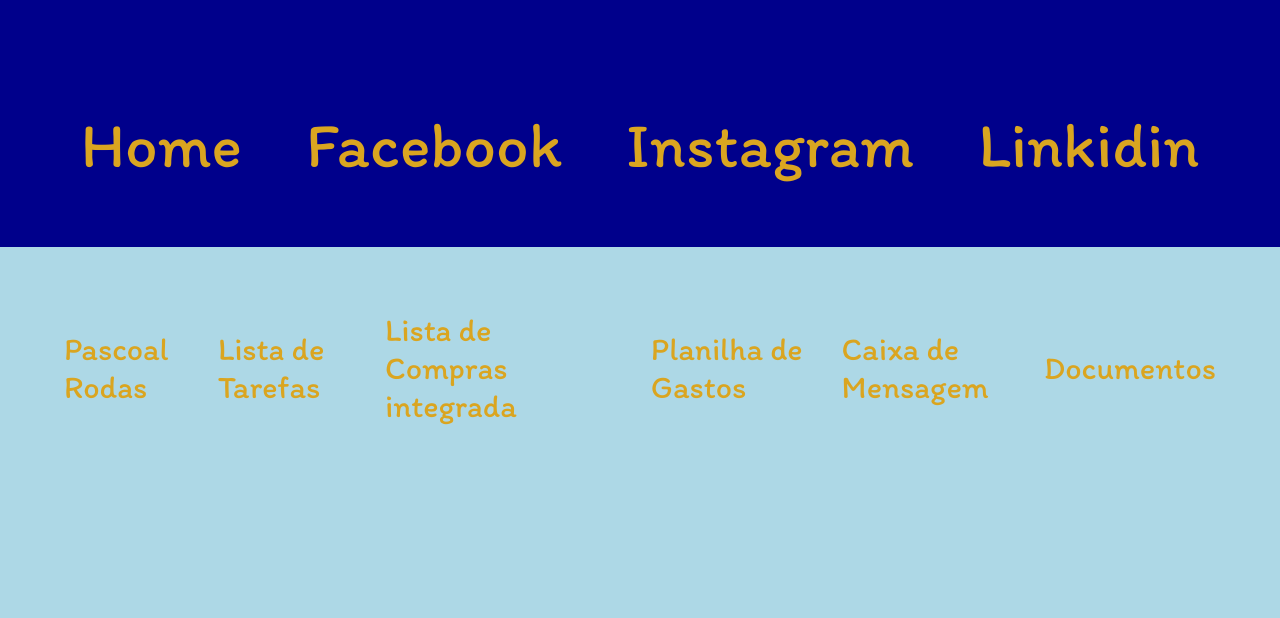
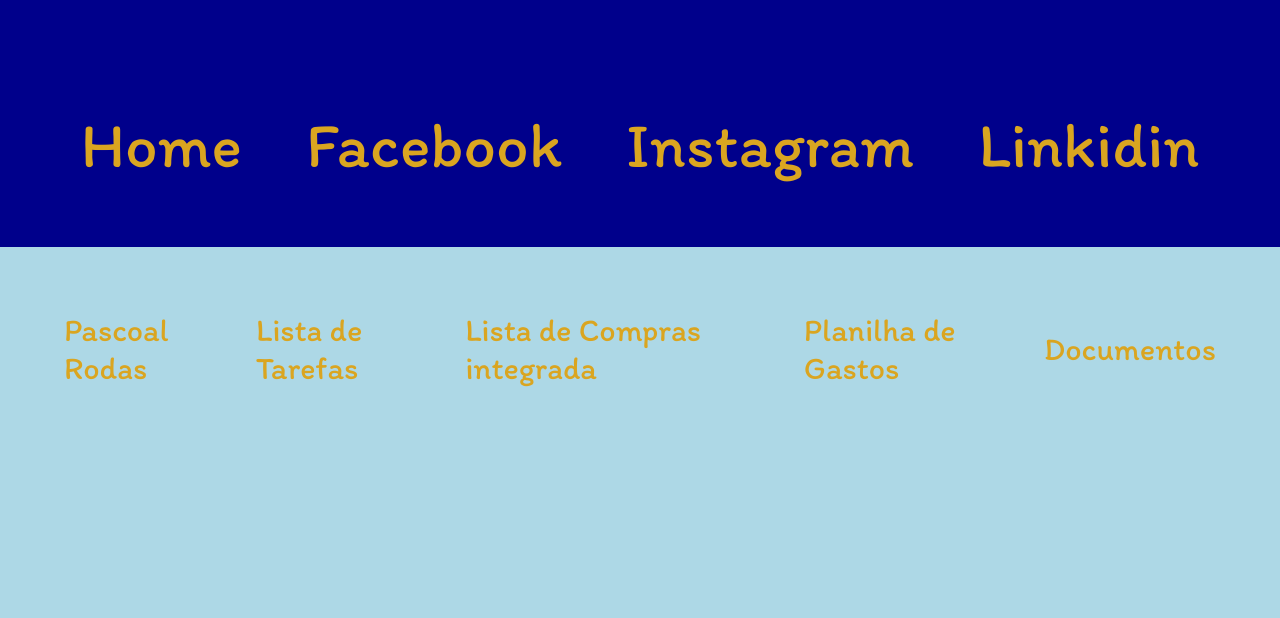
Before and after one commit to EdvaldoNext/edvaldonext.github.io, a plain HTML site: page projetos.html in a window 1280 px wide. Shown: the part 182-800 px from the top of the page. Drawn offline with Linux system fonts and the light colour scheme.

Commit message:
Atualizar o projetos.html

```diff
--- a/projetos.html
+++ b/projetos.html
@@ -33,7 +33,7 @@
                  <li><a href="https://edvaldonext.github.io/listatarefas.github.io/" target="_blank">Lista de Tarefas</a></li>
                 <li><a href="https://edvaldonext.github.io/lista.github.io/" target="_blank">Lista de Compras integrada</a></li>
                  <li><a href="https://edvaldonext.github.io/planilhagasto/" target="_blank">Planilha de Gastos</a></li>
-                <li><a href="https://edvaldoprieto.infinityfreeapp.com/?i=1" target="_blank">Caixa de Mensagem</a></li>
+
                 <li><a href="um.html" target="_blank">Documentos</a></li>
 
 
```
